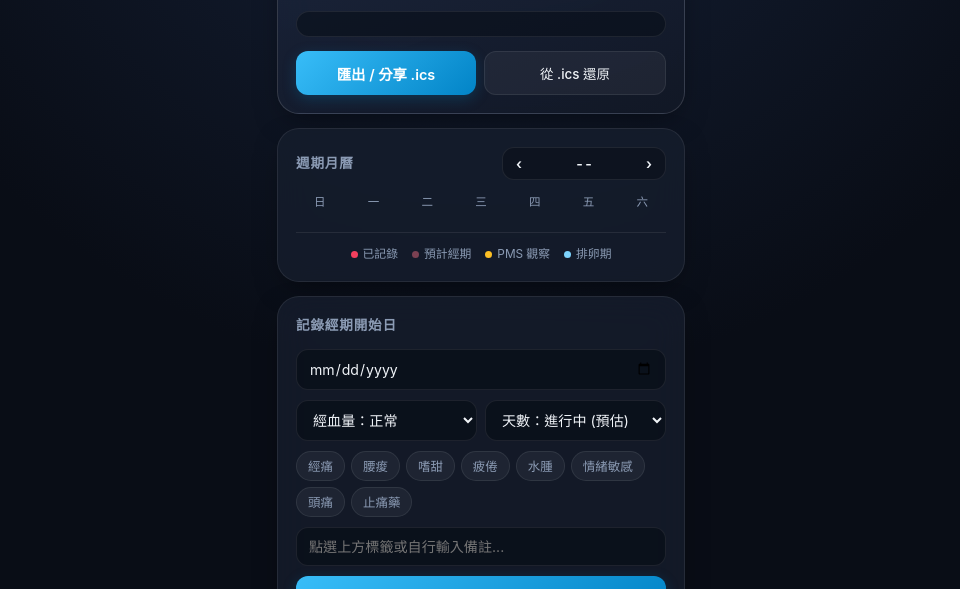
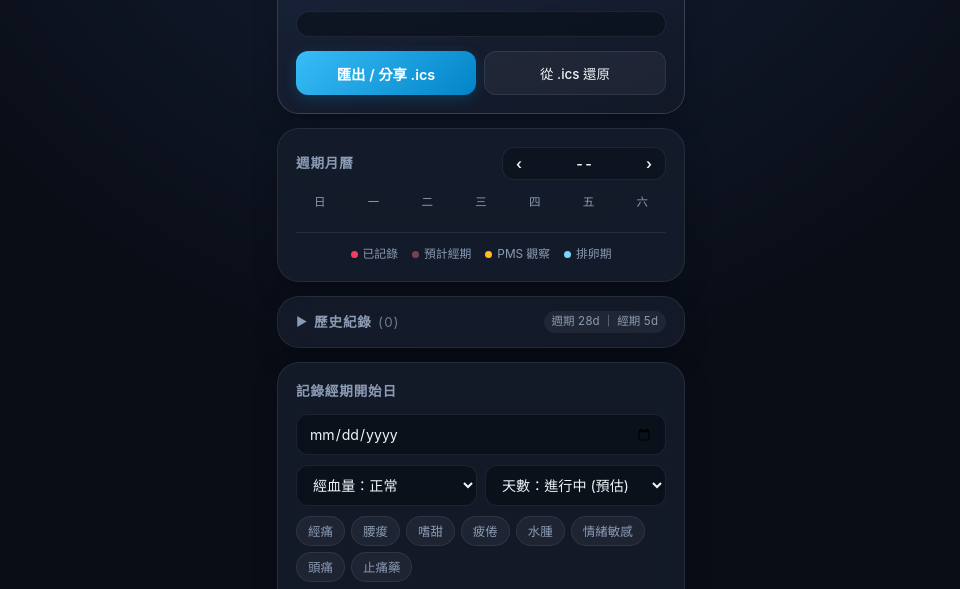
Before and after one commit to charliealias/moonphase, a plain HTML site: page dist/index.html in a window 1280 px wide. Shown: the part 202-791 px from the top of the page, without its empty margins (159-1119 px from the left). Drawn offline with Linux system fonts and the light colour scheme.

Commit message:
Move history list into a collapsible drawer directly under the calendar

```diff
--- a/dist/index.html
+++ b/dist/index.html
@@ -383,6 +383,49 @@
       color: var(--text);
       border: 1px solid var(--border);
     }
+
+    /* 歷史紀錄摺疊抽屜 */
+    details.history-drawer summary {
+      list-style: none;
+      display: flex;
+      justify-content: space-between;
+      align-items: center;
+      cursor: pointer;
+      user-select: none;
+    }
+
+    details.history-drawer summary::-webkit-details-marker {
+      display: none;
+    }
+
+    .drawer-title {
+      display: flex;
+      align-items: center;
+      gap: 6px;
+      font-size: 0.85rem;
+      font-weight: 600;
+      color: var(--muted);
+      letter-spacing: 0.06em;
+    }
+
+    .drawer-chevron {
+      display: inline-block;
+      font-size: 0.75rem;
+      transition: transform 0.2s ease;
+      color: var(--muted);
+    }
+
+    details.history-drawer[open] .drawer-chevron {
+      transform: rotate(90deg);
+      color: var(--accent);
+    }
+
+    details.history-drawer[open] summary {
+      margin-bottom: 10px;
+      padding-bottom: 10px;
+      border-bottom: 1px solid var(--border);
+    }
+
   </style>
 </head>
 <body>
@@ -431,6 +474,19 @@
       <span><i class="legend-dot" style="background:#7dd3fc;"></i>排卵期</span>
     </div>
   </section>
+  <!-- 歷史紀錄（可收放抽屜，位於月曆下方） -->
+  <section class="card" style="padding: 14px 18px;">
+    <details id="historyDrawer" class="history-drawer">
+      <summary>
+        <span class="drawer-title">
+          <span class="drawer-chevron">&#9654;</span>
+          歷史紀錄 <span id="historyCount" style="font-weight:400; opacity:0.75;">(0)</span>
+        </span>
+        <span id="avgCycleBadge" class="pill" style="margin:0;">週期 28d ｜ 經期 5d</span>
+      </summary>
+      <ul id="recordList"></ul>
+    </details>
+  </section>
 
   <!-- 新增紀錄 -->
   <section class="card">
@@ -470,15 +526,6 @@
     </form>
   </section>
 
-  <!-- 歷史紀錄 -->
-  <section class="card">
-    <div style="display:flex; justify-content:space-between; align-items:center; margin-bottom:4px;">
-      <h2 style="margin:0;">歷史紀錄</h2>
-      <span id="avgCycleBadge" class="pill">週期 28d ｜ 經期 5d</span>
-    </div>
-    <ul id="recordList"></ul>
-  </section>
-
   <script type="module" src="./main.js"></script>
 </body>
 </html>
--- a/dist/main.js
+++ b/dist/main.js
@@ -163,7 +163,8 @@ async function bootstrap() {
     document.getElementById('careTipText').textContent = state.care_tip;
     document.getElementById('avgCycleBadge').textContent =
       `週期 ${state.avg_cycle}d ｜ 經期 ${state.avg_duration}d`;
-
+    const countEl = document.getElementById('historyCount');
+    if (countEl) countEl.textContent = `(${state.history.length})`;
     const predDaysEl = document.getElementById('predDays');
     const predDetailEl = document.getElementById('predDetail');
 
```
